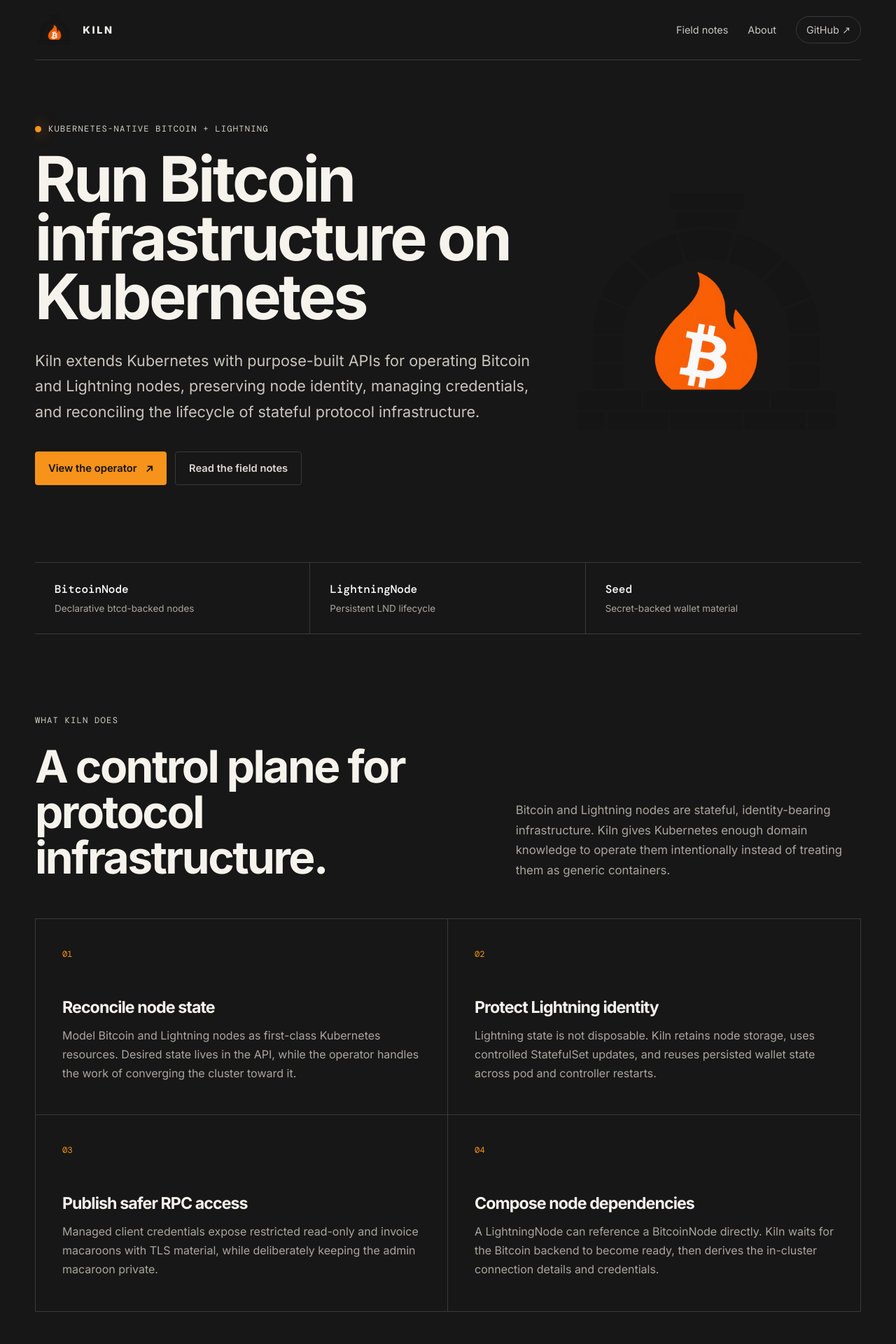
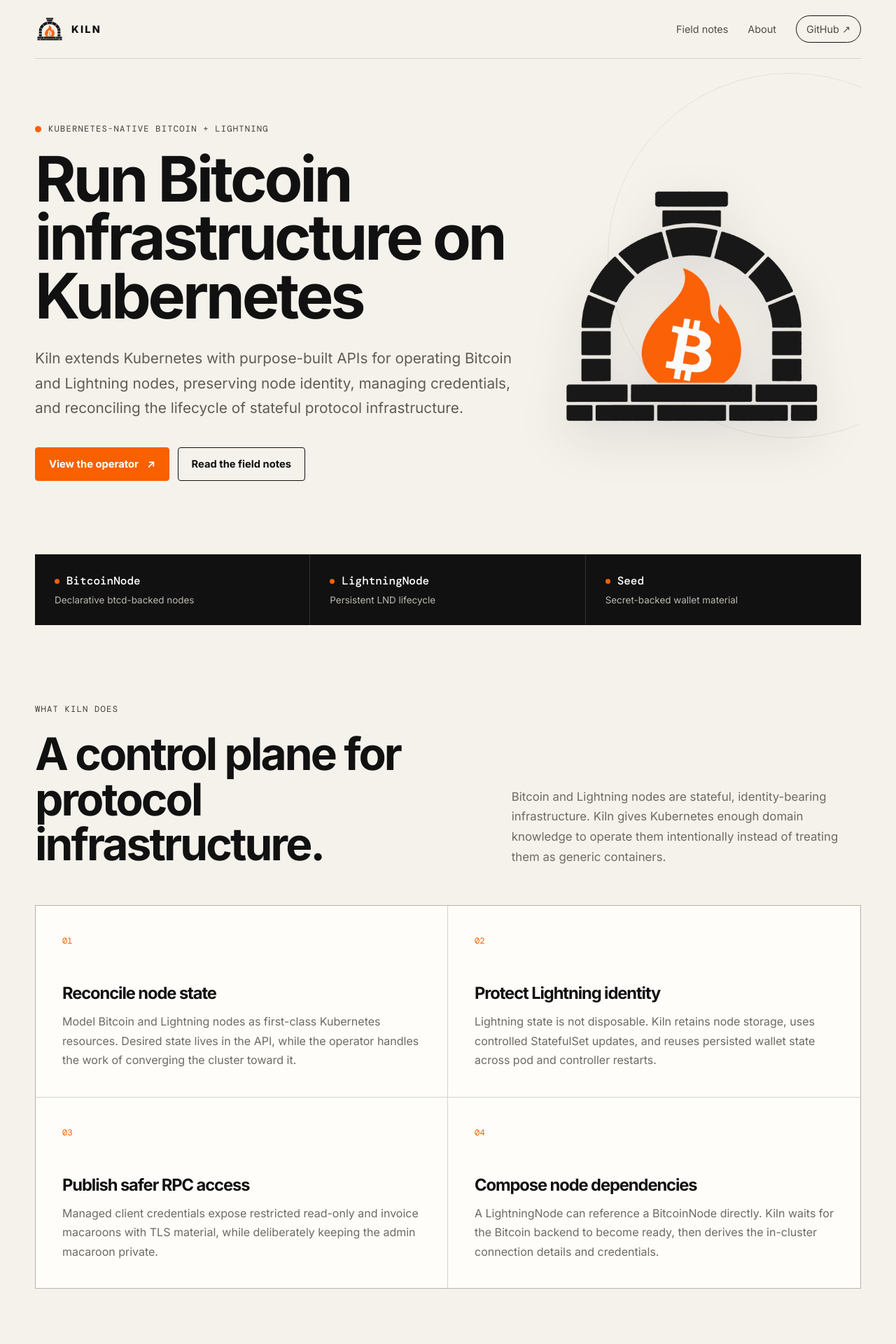
Before and after one commit to kiln-fired/kiln-fired.github.io, a Jekyll site: the page built from index.markdown, in a window 1280 px wide. Shown: the top 1920 px of the page at 70% size. Built offline with Jekyll 4.4.1, drawn with Linux system fonts in a browser that asks for light colours.

Commit message:
Restyle Kiln site around new logo palette

```diff
--- a/assets/css/site.css
+++ b/assets/css/site.css
@@ -1,92 +1,88 @@
 :root{
-  --bg:#171717;
-  --panel:#202020;
-  --panel-2:#262626;
-  --ink:#f6f3ed;
-  --muted:#aaa69f;
-  --line:#3a3937;
-  --orange:#f7931a;
-  --orange-soft:#ffad45;
+  --bg:#f5f2ec;
+  --paper:#fffdf9;
+  --ink:#111111;
+  --muted:#6e6962;
+  --line:#d8d1c8;
+  --line-strong:#bcb3a8;
+  --orange:#f86000;
+  --orange-soft:#ff7a1a;
+  --orange-wash:#fff0e6;
   --max:1180px;
 }
 *{box-sizing:border-box}
 html{scroll-behavior:smooth}
 body{margin:0;background:var(--bg);color:var(--ink);font-family:Inter,system-ui,sans-serif;-webkit-font-smoothing:antialiased}
 a{color:inherit;text-decoration:none}
-p{color:var(--muted);line-height:1.7}
-code{font-family:"DM Mono",monospace;color:var(--orange-soft);background:#111;padding:.14em .35em;border-radius:4px}
+p{color:var(--muted);line-height:1.72}
+code{font-family:"DM Mono",monospace;color:#b84400;background:#eee8df;padding:.14em .35em;border-radius:4px}
 .site-header,.site-footer,main{width:min(calc(100% - 40px),var(--max));margin-inline:auto}
-.site-header{height:86px;display:flex;align-items:center;justify-content:space-between;border-bottom:1px solid var(--line)}
-.brand{display:flex;align-items:center;gap:12px}
-.brand-mark{width:34px;height:34px;display:inline-flex;color:#d8d5ce}
-.brand-mark .kiln-svg{width:100%;height:100%}
-.brand-name{font-weight:800;letter-spacing:.18em;font-size:.9rem}
-.site-nav{display:flex;align-items:center;gap:28px;font-size:.9rem;color:#cbc8c2}
-.site-nav a:hover{color:#fff}
-.nav-github{border:1px solid var(--line);padding:10px 14px;border-radius:999px}
-.hero{min-height:660px;display:grid;grid-template-columns:1.25fr .75fr;align-items:center;border-bottom:1px solid var(--line);position:relative;overflow:hidden}
-.hero-copy{max-width:760px;padding:90px 0 110px;position:relative;z-index:2}
-.eyebrow,.section-kicker{font-family:"DM Mono",monospace;text-transform:uppercase;letter-spacing:.1em;font-size:.76rem;color:#d4d0c9}
+.site-header{height:84px;display:flex;align-items:center;justify-content:space-between;border-bottom:1px solid var(--line)}
+.brand{display:flex;align-items:center;gap:10px}
+.brand-logo{width:42px;height:38px;display:block;object-fit:contain}
+.brand-name{font-weight:800;letter-spacing:.16em;font-size:.9rem}
+.site-nav{display:flex;align-items:center;gap:28px;font-size:.9rem;color:#4f4b46}
+.site-nav a:hover{color:var(--orange)}
+.nav-github{border:1px solid var(--ink);padding:10px 14px;border-radius:999px}
+.nav-github:hover{background:var(--ink);color:#fff!important}
+.hero{min-height:650px;display:grid;grid-template-columns:1.18fr .82fr;align-items:center;border-bottom:1px solid var(--line);position:relative;overflow:hidden}
+.hero:before{content:"";position:absolute;right:-160px;top:20px;width:520px;height:520px;border:1px solid #e8dfd4;border-radius:50%}
+.hero-copy{max-width:760px;padding:92px 0 104px;position:relative;z-index:2}
+.eyebrow,.section-kicker{font-family:"DM Mono",monospace;text-transform:uppercase;letter-spacing:.1em;font-size:.76rem;color:#3f3b37}
 .eyebrow{display:flex;align-items:center;gap:10px}
-.eyebrow span{width:9px;height:9px;background:var(--orange);border-radius:50%;box-shadow:0 0 20px rgba(247,147,26,.7)}
-h1,h2,h3{margin:0;letter-spacing:-.04em}
-.hero h1,.page-hero h1{font-size:clamp(3.3rem,7vw,6.8rem);line-height:.94;max-width:940px;margin:22px 0 30px}
-.lede{font-size:clamp(1.1rem,2vw,1.35rem);max-width:760px;color:#cac6bf}
+.eyebrow span{width:9px;height:9px;background:var(--orange);border-radius:50%}
+h1,h2,h3{margin:0;letter-spacing:-.045em}
+.hero h1,.page-hero h1{font-size:clamp(3.5rem,7vw,6.6rem);line-height:.93;max-width:900px;margin:22px 0 30px}
+.lede{font-size:clamp(1.08rem,2vw,1.3rem);max-width:720px;color:#5f5a54}
 .hero-actions{display:flex;gap:12px;margin-top:38px;flex-wrap:wrap}
-.button{display:inline-flex;align-items:center;justify-content:center;gap:12px;padding:14px 19px;border-radius:4px;font-size:.92rem;font-weight:600;transition:.2s ease}
-.button.primary{background:var(--orange);color:#121212}
-.button.primary:hover{background:var(--orange-soft);transform:translateY(-1px)}
-.button.ghost{border:1px solid var(--line);color:#ddd8d1}
-.button.ghost:hover{border-color:#77716a}
-.hero-mark{display:flex;align-items:center;justify-content:center;position:relative;min-height:480px}
-.hero-mark .kiln-svg{width:min(430px,42vw);height:auto;color:#b7b3ac;filter:drop-shadow(0 18px 80px rgba(0,0,0,.5))}
-.glow{position:absolute;width:320px;height:320px;background:rgba(247,147,26,.13);filter:blur(80px);border-radius:50%}
-.proof-strip{display:grid;grid-template-columns:repeat(3,1fr);border-bottom:1px solid var(--line)}
-.proof-strip div{padding:27px 28px;border-right:1px solid var(--line)}
+.button{display:inline-flex;align-items:center;justify-content:center;gap:12px;padding:14px 19px;border-radius:4px;font-size:.92rem;font-weight:700;transition:.18s ease}
+.button.primary{background:var(--orange);color:#fff;border:1px solid var(--orange)}
+.button.primary:hover{background:var(--ink);border-color:var(--ink);transform:translateY(-1px)}
+.button.ghost{border:1px solid var(--ink);color:var(--ink)}
+.button.ghost:hover{background:#fff}
+.button.inverse{background:#fff;color:var(--ink);border:1px solid #fff}
+.button.inverse:hover{background:var(--orange);border-color:var(--orange);color:#fff}
+.hero-mark{display:flex;align-items:center;justify-content:center;position:relative;min-height:500px;z-index:1}
+.hero-logo{width:min(430px,39vw);height:auto;display:block;filter:drop-shadow(0 24px 34px rgba(17,17,17,.12))}
+.proof-strip{display:grid;grid-template-columns:repeat(3,1fr);background:var(--ink);color:#fff}
+.proof-strip div{padding:27px 28px;border-right:1px solid #333}
 .proof-strip div:last-child{border-right:0}
 .proof-strip strong{display:block;font-family:"DM Mono",monospace;font-weight:500;color:#fff;margin-bottom:6px}
-.proof-strip span{font-size:.84rem;color:var(--muted)}
-.section{padding:115px 0}
-.section-heading{display:grid;grid-template-columns:1fr .8fr;gap:70px;align-items:end;margin-top:25px;margin-bottom:54px}
-.section-heading h2,.architecture h2,.cta h2{font-size:clamp(2.5rem,5vw,4.3rem);line-height:1.02}
+.proof-strip strong:before{content:"";display:inline-block;width:7px;height:7px;border-radius:50%;background:var(--orange);margin-right:10px;vertical-align:1px}
+.proof-strip span{font-size:.84rem;color:#bdb8b2}
+.section{padding:112px 0}
+.section-heading{display:grid;grid-template-columns:1fr .82fr;gap:72px;align-items:end;margin-top:24px;margin-bottom:54px}
+.section-heading h2,.cta h2{font-size:clamp(2.55rem,5vw,4.35rem);line-height:1.01}
 .section-heading p{margin:0;font-size:1.05rem}
-.feature-grid{display:grid;grid-template-columns:repeat(2,1fr);border:1px solid var(--line)}
-.feature-card{padding:38px;min-height:280px;border-right:1px solid var(--line);border-bottom:1px solid var(--line)}
+.feature-grid{display:grid;grid-template-columns:repeat(2,1fr);border:1px solid var(--line-strong);background:var(--paper)}
+.feature-card{padding:38px;min-height:270px;border-right:1px solid var(--line);border-bottom:1px solid var(--line)}
 .feature-card:nth-child(2n){border-right:0}
 .feature-card:nth-last-child(-n+2){border-bottom:0}
 .feature-index{font-family:"DM Mono",monospace;color:var(--orange);font-size:.76rem}
-.feature-card h3{font-size:1.45rem;margin:54px 0 13px}
+.feature-card h3{font-size:1.48rem;margin:52px 0 13px}
 .feature-card p{margin:0;max-width:520px}
-.architecture{padding:100px 0;border-top:1px solid var(--line);border-bottom:1px solid var(--line)}
-.arch-grid{display:grid;grid-template-columns:1fr 1fr;gap:100px;align-items:center;margin-top:26px}
-.arch-copy p{font-size:1.05rem;max-width:560px;margin:25px 0}
-.text-link{display:inline-flex;gap:10px;color:#f0ece5;font-weight:600;border-bottom:1px solid #585550;padding-bottom:4px}
-.text-link:hover{color:var(--orange-soft);border-color:var(--orange)}
-.stack-diagram{background:var(--panel);border:1px solid var(--line);padding:35px}
-.stack-node{border:1px solid #55514b;background:#1a1a1a;padding:18px 20px;display:flex;justify-content:space-between;align-items:center;font-family:"DM Mono",monospace}
-.stack-node small{color:var(--muted)}
-.stack-node.orange{border-color:rgba(247,147,26,.7);box-shadow:inset 3px 0 0 var(--orange)}
-.stack-node.muted{color:#cfcbc4}
-.stack-connector{height:58px;display:grid;grid-template-columns:1fr auto 1fr;align-items:center;gap:12px;color:#77736e;font-family:"DM Mono",monospace;font-size:.67rem;text-transform:uppercase;letter-spacing:.08em}
-.stack-connector i{height:1px;background:var(--line)}
-.history{padding-bottom:130px}
+.text-link{display:inline-flex;gap:10px;color:var(--ink);font-weight:700;border-bottom:1px solid var(--line-strong);padding-bottom:4px}
+.text-link:hover{color:var(--orange);border-color:var(--orange)}
+.history{border-top:1px solid var(--line);padding-bottom:128px}
 .post-grid{display:grid;grid-template-columns:repeat(2,1fr);gap:14px}
-.post-card{background:var(--panel);border:1px solid var(--line);padding:28px;min-height:285px;display:flex;flex-direction:column;transition:.2s ease}
-.post-card:hover{transform:translateY(-3px);border-color:#5a5650;background:var(--panel-2)}
-.post-meta{display:flex;gap:12px;flex-wrap:wrap;font-family:"DM Mono",monospace;font-size:.68rem;text-transform:uppercase;letter-spacing:.06em;color:#88847d}
+.post-card{background:var(--paper);border:1px solid var(--line);padding:28px;min-height:285px;display:flex;flex-direction:column;transition:.18s ease}
+.post-card:hover{transform:translateY(-3px);border-color:var(--ink);box-shadow:0 12px 30px rgba(17,17,17,.06)}
+.post-meta{display:flex;gap:12px;flex-wrap:wrap;font-family:"DM Mono",monospace;font-size:.68rem;text-transform:uppercase;letter-spacing:.06em;color:#77716b}
 .post-meta span+span:before{content:"•";margin-right:12px;color:var(--orange)}
 .post-card h3{font-size:1.55rem;line-height:1.15;margin:28px 0 12px}
 .post-card p{margin:0}
-.post-arrow{margin-top:auto;padding-top:30px;color:var(--orange-soft);font-size:.86rem;font-weight:600}
-.cta{margin-bottom:90px;background:#232220;border:1px solid var(--line);padding:50px;display:flex;align-items:end;justify-content:space-between;gap:40px}
-.cta p{max-width:650px;margin-bottom:0}
+.post-arrow{margin-top:auto;padding-top:30px;color:var(--orange);font-size:.86rem;font-weight:700}
+.cta{margin-bottom:90px;background:var(--ink);color:#fff;padding:52px;display:flex;align-items:end;justify-content:space-between;gap:40px}
+.cta .section-kicker{color:#bdb8b2}
+.cta .section-kicker:before{content:"";display:inline-block;width:7px;height:7px;background:var(--orange);border-radius:50%;margin-right:9px}
+.cta p{max-width:650px;margin-bottom:0;color:#bdb8b2}
 .cta .button{white-space:nowrap}
-.site-footer{border-top:1px solid var(--line);padding:42px 0 55px;display:flex;justify-content:space-between;gap:30px;color:#8f8b85}
+.site-footer{border-top:1px solid var(--line);padding:42px 0 55px;display:flex;justify-content:space-between;gap:30px;color:#77716b}
 .footer-brand{display:flex;gap:14px;align-items:center}
-.footer-brand strong{display:block;color:#d7d3cc;margin-bottom:4px}
+.footer-brand strong{display:block;color:var(--ink);margin-bottom:4px}
 .footer-brand span{font-size:.8rem}
 .footer-links{display:flex;gap:24px;align-items:center;font-size:.78rem}
-.footer-links a:hover{color:#ddd}
+.footer-links a:hover{color:var(--orange)}
 .page-hero{padding:120px 0 100px;border-bottom:1px solid var(--line)}
 .page-hero.narrow h1{max-width:980px}
 .prose-shell,.post-shell{max-width:860px;margin:0 auto}
@@ -95,15 +91,15 @@ h1,h2,h3{margin:0;letter-spacing:-.04em}
 .prose-shell p,.post-body p,.post-body li{font-size:1.04rem;line-height:1.8}
 .post-shell{padding:85px 0 130px}
 .post-header{padding-bottom:55px;border-bottom:1px solid var(--line)}
-.back-link{display:inline-block;color:#8f8b85;font-size:.84rem;margin-bottom:48px}
-.back-link:hover{color:#fff}
+.back-link{display:inline-block;color:#77716b;font-size:.84rem;margin-bottom:48px}
+.back-link:hover{color:var(--orange)}
 .post-header h1{font-size:clamp(2.8rem,6vw,5.3rem);line-height:.98;margin:25px 0}
 .post-body{padding-top:45px}
 .post-body h3{font-size:1.45rem;margin:42px 0 12px}
-.post-body blockquote{margin:35px 0;padding:2px 0 2px 24px;border-left:3px solid var(--orange);color:#d8d4cc}
+.post-body blockquote{margin:35px 0;padding:2px 0 2px 24px;border-left:3px solid var(--orange);color:#36322e}
 .post-body ul,.post-body ol{color:var(--muted);padding-left:24px}
-.post-body pre{overflow:auto;background:#101010;border:1px solid var(--line);padding:18px;border-radius:4px}
-.source-note{margin-top:75px;padding:28px;border:1px solid var(--line);background:var(--panel)}
+.post-body pre{overflow:auto;background:#151515;color:#f5f2ec;padding:18px;border-radius:4px}
+.source-note{margin-top:75px;padding:28px;border:1px solid var(--line);background:var(--paper)}
 .source-note>span{font-family:"DM Mono",monospace;color:var(--orange);font-size:.73rem;text-transform:uppercase;letter-spacing:.08em}
 .source-note p{font-size:.92rem}
 .error-code{font-family:"DM Mono",monospace;font-size:.8rem;color:var(--orange)}
@@ -113,26 +109,27 @@ h1,h2,h3{margin:0;letter-spacing:-.04em}
   .site-nav{gap:16px}
   .site-nav a:not(.nav-github){display:none}
   .hero{grid-template-columns:1fr;min-height:auto}
-  .hero-copy{padding:80px 0 30px}
-  .hero-mark{min-height:310px}
-  .hero-logo{width:260px}
+  .hero:before{right:-260px;top:180px}
+  .hero-copy{padding:78px 0 22px}
+  .hero-mark{min-height:330px}
+  .hero-logo{width:290px}
   .proof-strip{grid-template-columns:1fr}
-  .proof-strip div{border-right:0;border-bottom:1px solid var(--line)}
+  .proof-strip div{border-right:0;border-bottom:1px solid #333}
   .proof-strip div:last-child{border-bottom:0}
-  .section-heading,.arch-grid{grid-template-columns:1fr;gap:28px}
+  .section-heading{grid-template-columns:1fr;gap:28px}
   .feature-grid,.post-grid{grid-template-columns:1fr}
   .feature-card{border-right:0!important;border-bottom:1px solid var(--line)!important}
   .feature-card:last-child{border-bottom:0!important}
-  .arch-grid{gap:55px}
   .cta{align-items:flex-start;flex-direction:column}
   .site-footer{flex-direction:column}
   .footer-links{flex-wrap:wrap}
 }
 @media(max-width:520px){
   .site-header,.site-footer,main{width:min(calc(100% - 28px),var(--max))}
+  .brand-logo{width:36px;height:34px}
   .hero h1,.page-hero h1{font-size:3rem}
-  .section{padding:85px 0}
-  .feature-card,.stack-diagram{padding:24px}
+  .section{padding:84px 0}
+  .feature-card{padding:24px}
   .cta{padding:30px}
   .footer-links{gap:14px}
 }
```
